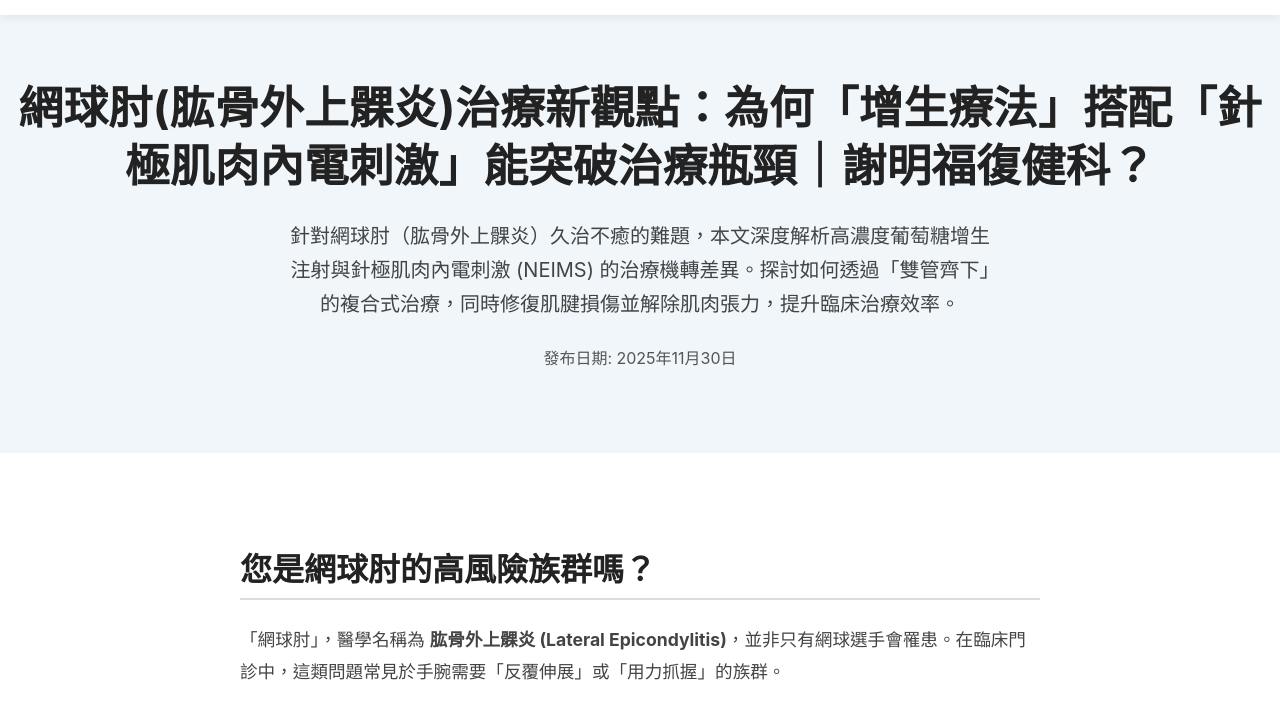
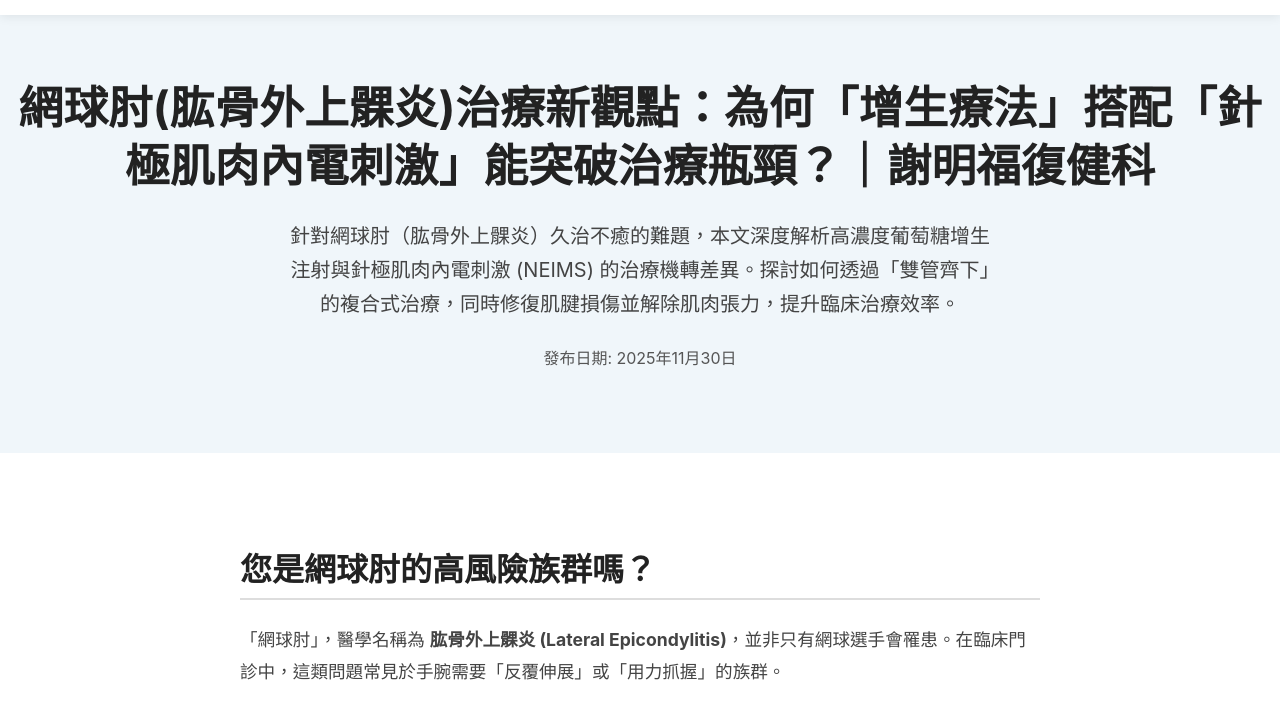
Before and after one commit to donald0124/drhsieh-rehab-website, an Astro site: page /blog/tennis-elbow-treatment-experience in a window 1280 px wide. Shown: the part 65-774 px from the top of the page. Built offline with nearby package versions, Linux system fonts and the light colour scheme; Astro itself is replaced by a stand-in of ours.

Commit message:
Update tennis-elbow-treatment-experience.md

```diff
--- a/src/content/blog/tennis-elbow-treatment-experience.md
+++ b/src/content/blog/tennis-elbow-treatment-experience.md
@@ -1,5 +1,5 @@
 ---
-title: '網球肘(肱骨外上髁炎)治療新觀點：為何「增生療法」搭配「針極肌肉內電刺激」能突破治療瓶頸｜謝明福復健科？'
+title: '網球肘(肱骨外上髁炎)治療新觀點：為何「增生療法」搭配「針極肌肉內電刺激」能突破治療瓶頸？｜謝明福復健科'
 description: '針對網球肘（肱骨外上髁炎）久治不癒的難題，本文深度解析高濃度葡萄糖增生注射與針極肌肉內電刺激 (NEIMS) 的治療機轉差異。探討如何透過「雙管齊下」的複合式治療，同時修復肌腱損傷並解除肌肉張力，提升臨床治療效率。'
 pubDate: 2025-11-30
 #heroImage: ''
```
